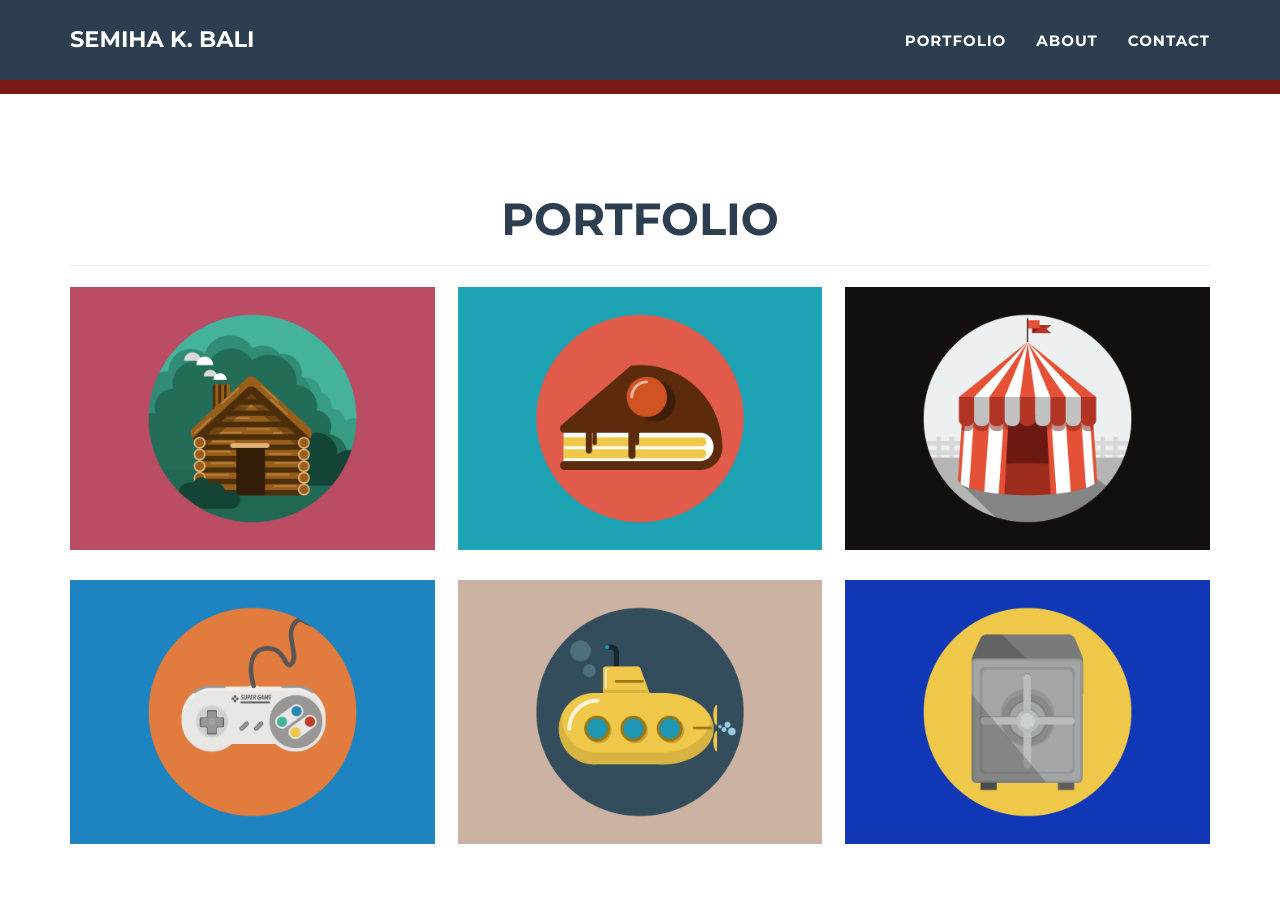
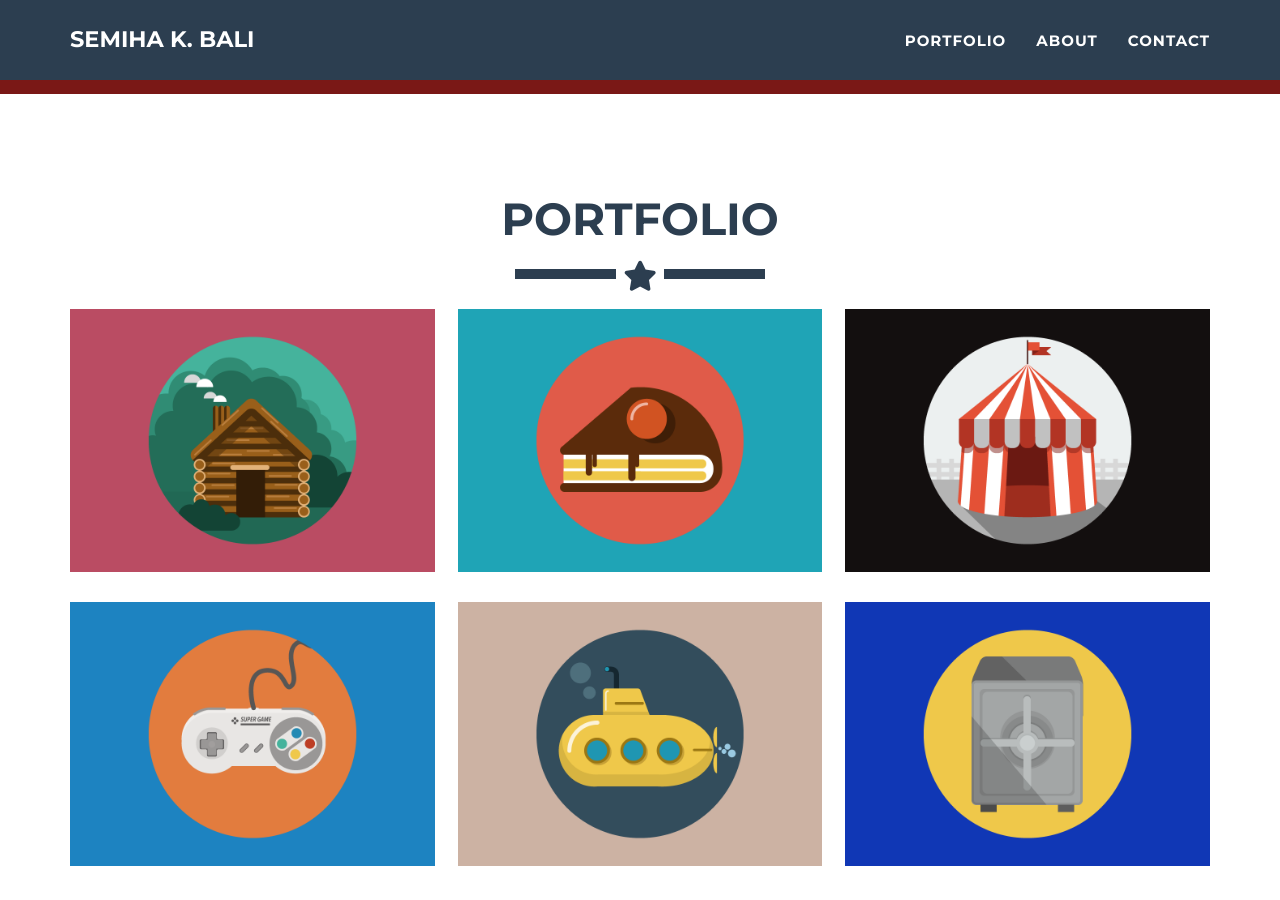
Before and after one commit to halleyverse/halleyverse.github.io, a Jekyll site: the page built from _posts/2014-07-18-project-1.markdown, in a window 1280 px wide and 900 px high, scrolled down 686 px. Built offline with Jekyll 4.4.1, drawn with Linux system fonts in a browser that asks for light colours.

Commit message:
Update portfolio_grid.html

```diff
--- a/_includes/portfolio_grid.html
+++ b/_includes/portfolio_grid.html
@@ -4,7 +4,7 @@
     <div class="row">
       <div class="col-lg-12 text-center">
         <h2>Portfolio</h2>
-        <hr class="star-primary">
+        <hr class="rounded">
       </div>
     </div>
     <div class="portfolio-flex-row">
```
